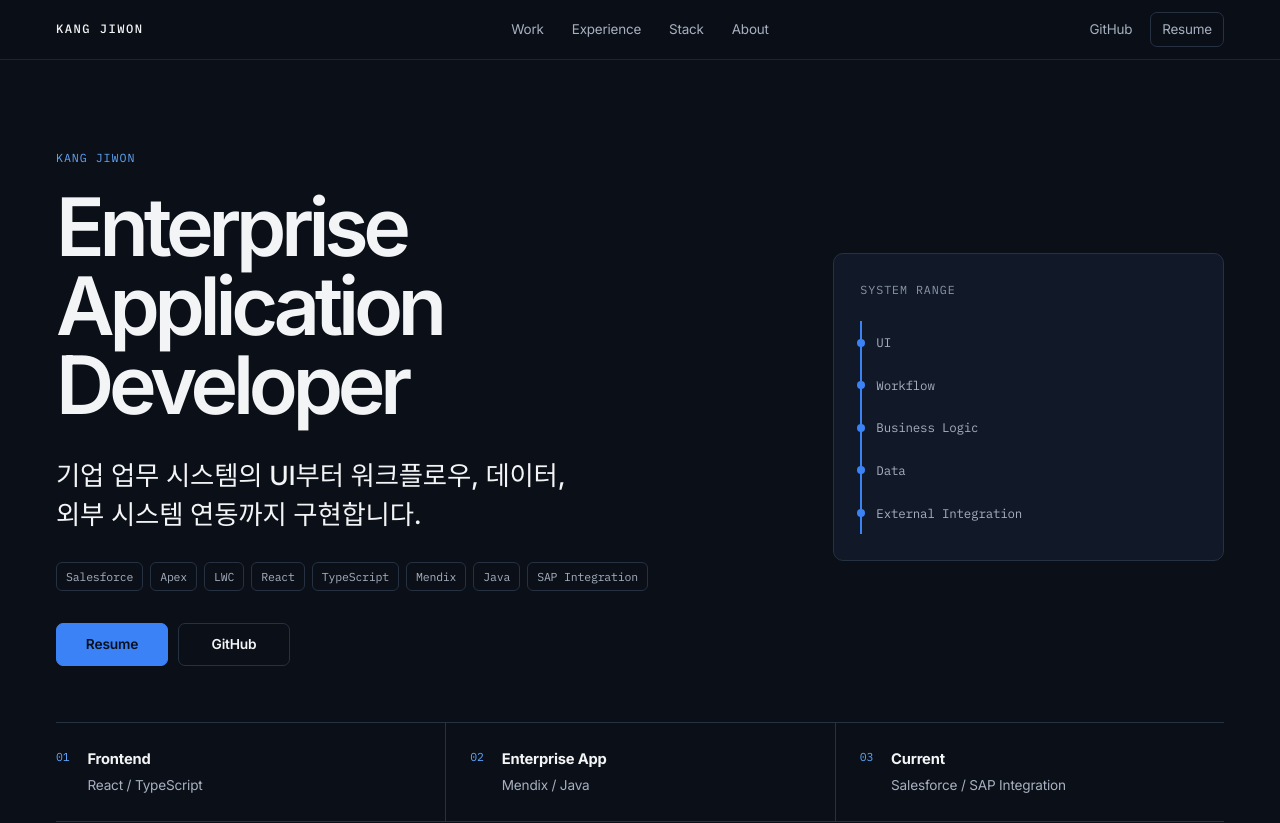
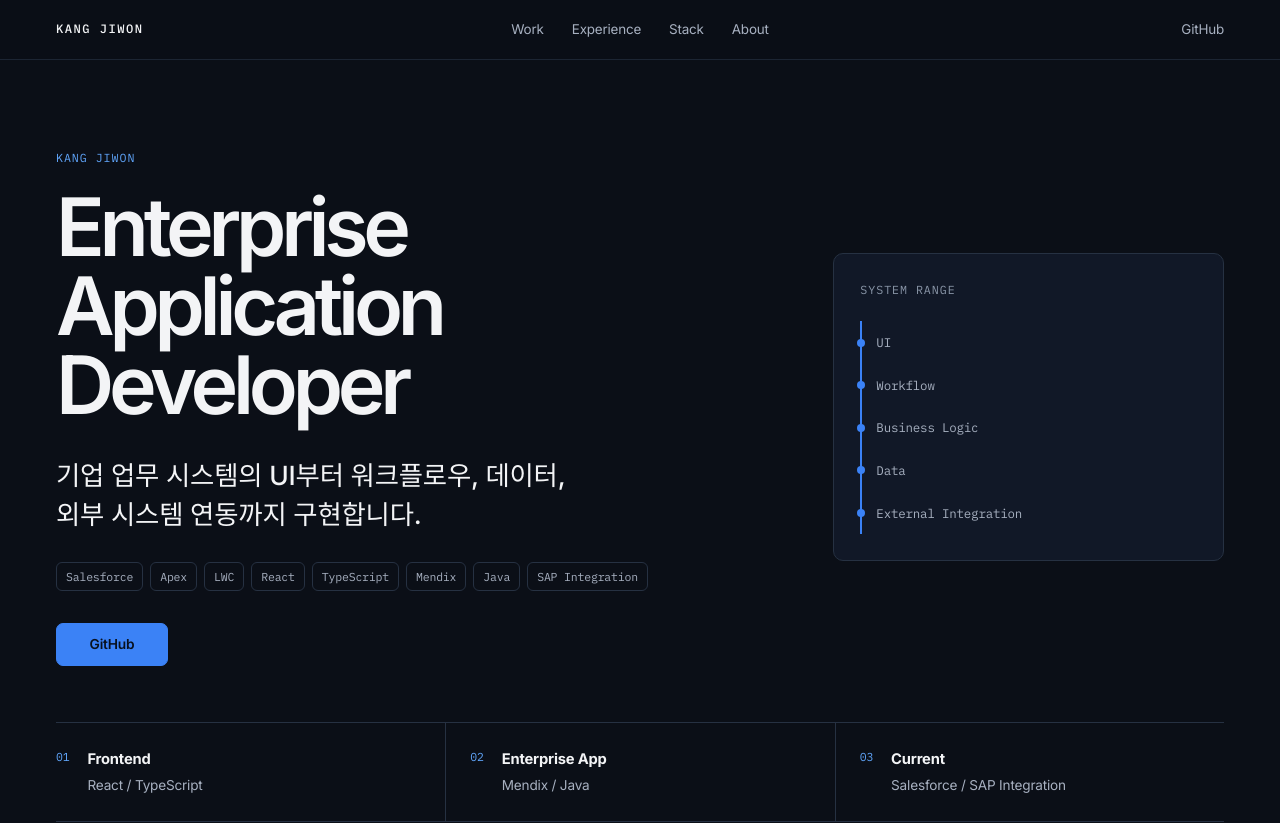
Before and after one commit to support-kang/support-kang, a React (Vite) app: page / in a window 1280 px wide. Shown: the top 823 px of the page. Built offline with nearby package versions, Linux system fonts and the light colour scheme.

Commit message:
Remove resume download links and public PDF (#9)

```diff
--- a/src/components/Contact.tsx
+++ b/src/components/Contact.tsx
@@ -14,7 +14,6 @@
       <ul className="contact-links">
         <li><span>Email</span><a href={content.mailto}>{content.email}</a></li>
         <li><span>GitHub</span><ExternalLink href={content.github}>{content.githubLabel}</ExternalLink></li>
-        <li><span>Resume</span><ExternalLink href={content.resumeHref}>{content.resumeLabel}</ExternalLink></li>
       </ul>
     </section>
   );
--- a/src/components/Header.tsx
+++ b/src/components/Header.tsx
@@ -22,7 +22,6 @@
         </nav>
         <div className="header-actions">
           <ExternalLink href={contact.github}>GitHub</ExternalLink>
-          <ExternalLink className="header-resume" href={contact.resumeHref}>Resume</ExternalLink>
         </div>
       </div>
     </header>
--- a/src/components/Hero.tsx
+++ b/src/components/Hero.tsx
@@ -52,8 +52,7 @@
           {content.stack.map((item) => <li key={item}>{item}</li>)}
         </ul>
         <div className="hero-actions">
-          <ExternalLink className="button button-primary" href={contact.resumeHref}>Resume</ExternalLink>
-          <ExternalLink className="button button-secondary" href={contact.github}>GitHub</ExternalLink>
+          <ExternalLink className="button button-primary" href={contact.github}>GitHub</ExternalLink>
         </div>
       </div>
       <SystemFlow items={content.systemFlow} />
--- a/src/data/textContent.ts
+++ b/src/data/textContent.ts
@@ -9,8 +9,6 @@
   github: string;
   githubLabel: string;
   portfolio: string;
-  resumeHref: string;
-  resumeLabel: string;
 }
 
 export interface CareerStage {
@@ -59,8 +57,6 @@
   github: 'https://github.com/support-kang',
   githubLabel: 'github.com/support-kang',
   portfolio: 'https://support-kang.github.io/support-kang/',
-  resumeHref: './assets/resume/resume-jiwon-kang.pdf',
-  resumeLabel: 'Resume PDF',
 };
 
 export const sectionCopy: Record<string, SectionCopyBlock> = {
@@ -91,7 +87,7 @@
   },
   contact: {
     eyebrow: 'Contact',
-    title: '연락처와 이력서',
+    title: '연락처',
     body: '업무 경험에 관한 대화는 아래 채널로 연락해 주세요.',
   },
 };
--- a/src/styles.css
+++ b/src/styles.css
@@ -153,17 +153,6 @@
 .header-actions {
   justify-self: end;
   gap: 18px;
-}
-
-.header-resume {
-  padding: 5px 11px;
-  border: 1px solid var(--border);
-  border-radius: 7px;
-}
-
-.header-resume:hover {
-  border-color: var(--text-muted);
-  background: var(--surface);
 }
 
 .hero,
@@ -1059,13 +1048,9 @@
 }
 
 @media (max-width: 440px) {
-  .header-resume {
-    padding: 4px 8px;
-  }
-
   .hero-actions {
     display: grid;
-    grid-template-columns: repeat(2, 1fr);
+    grid-template-columns: 1fr;
   }
 
   .button {
```
Also changed, not shown: 2 other files (tests, documents, lock files or other folders).
